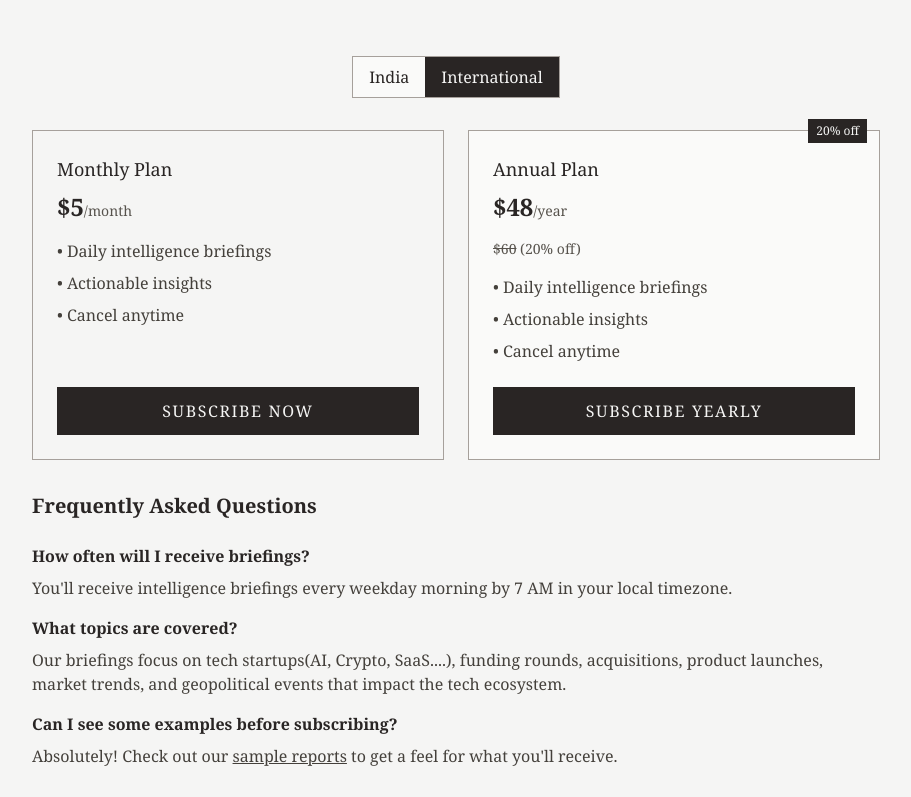
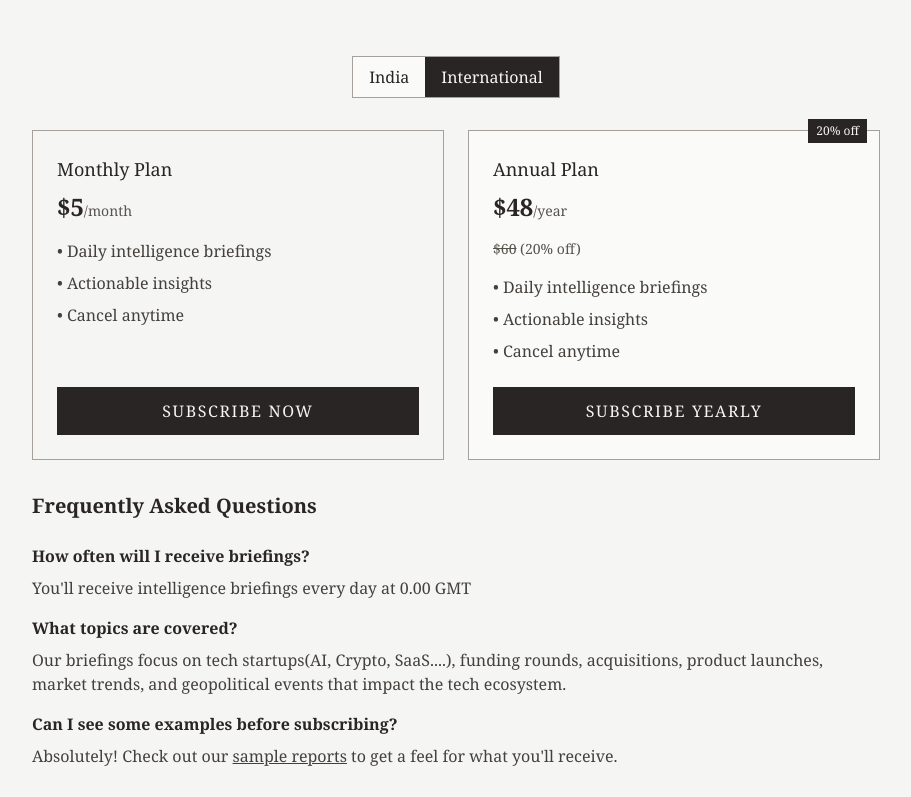
Before and after one commit to yagnadeepxo/battlescars, a Next.js app: page / in a window 1280 px wide. Shown: the part 938-1735 px from the top of the page, without its empty margins (184-1095 px from the left). Built offline with nearby package versions, Linux system fonts and the light colour scheme.

Commit message:
fix: description

```diff
--- a/src/app/layout.tsx
+++ b/src/app/layout.tsx
@@ -4,7 +4,7 @@ import "./globals.css";
 
 export const metadata: Metadata = {
   title: "Yagna’s Intern",
-  description: "Curated Intelligence for Discerning Investors",
+  description: "Curated Intelligence for the ambitious",
 };
 
 export default function RootLayout({
--- a/src/app/page.tsx
+++ b/src/app/page.tsx
@@ -19,7 +19,7 @@ const InternLandingPage = () => {
         <div className="mb-12">
           <h2 className="text-xl font-semibold mb-4">what is this?</h2>
           <p className="text-stone-700 leading-relaxed mb-4">
-            my own intelligence agency. I've created a daily summary of all the significant events that matter to me, complete with <em>genuine analysis</em> that goes beyond just the headlines.
+            AI intelligence agency. I've created a daily summary of all the significant events that matter, complete with <em>genuine analysis</em> that goes beyond just the headlines.
           </p>
           <p className="text-stone-700 leading-relaxed">
             gives me the "what", "actionable insights", and "so what" behind global tech news in 5 min.
@@ -123,7 +123,7 @@ const InternLandingPage = () => {
           <div className="space-y-4">
             <div>
               <h3 className="font-bold mb-2">How often will I receive briefings?</h3>
-              <p className="text-stone-700">You'll receive intelligence briefings every weekday morning by 7 AM in your local timezone.</p>
+              <p className="text-stone-700">You'll receive intelligence briefings every day at 0.00 GMT</p>
             </div>
             <div>
               <h3 className="font-bold mb-2">What topics are covered?</h3>
```
